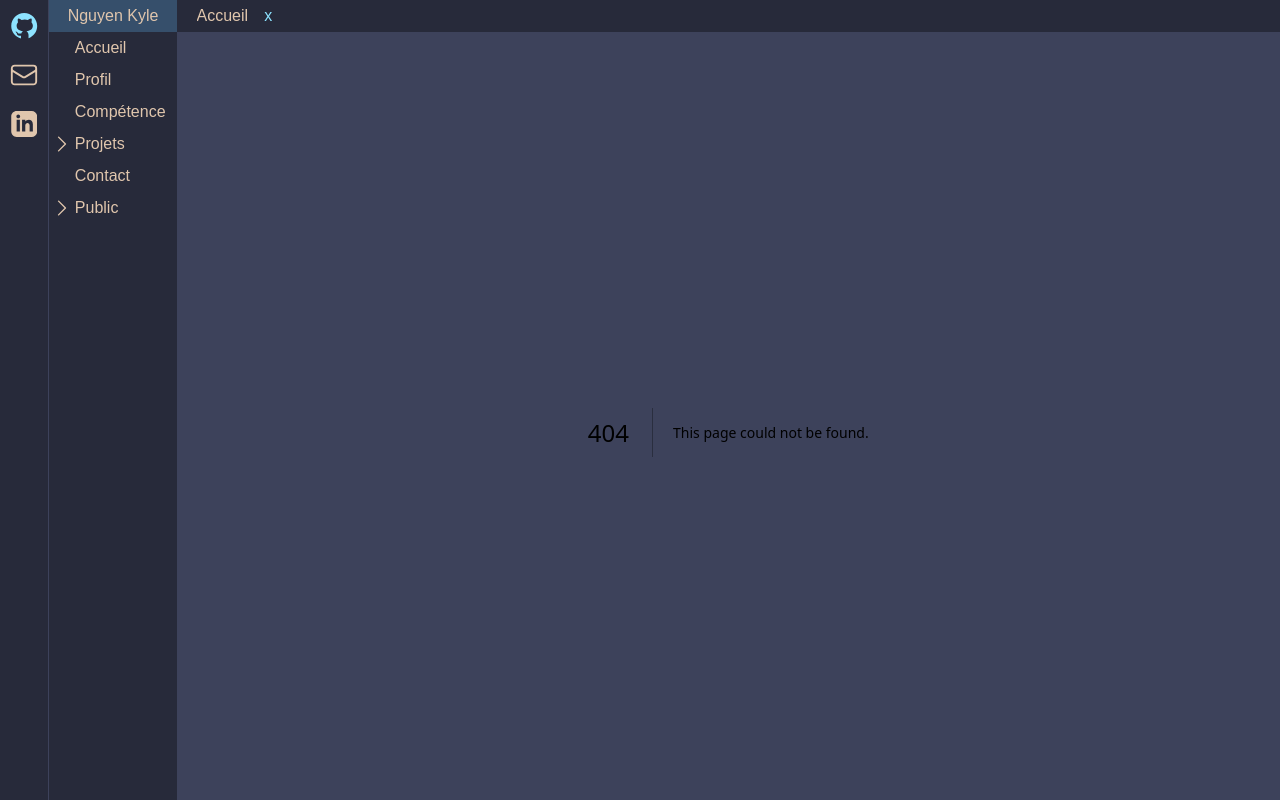
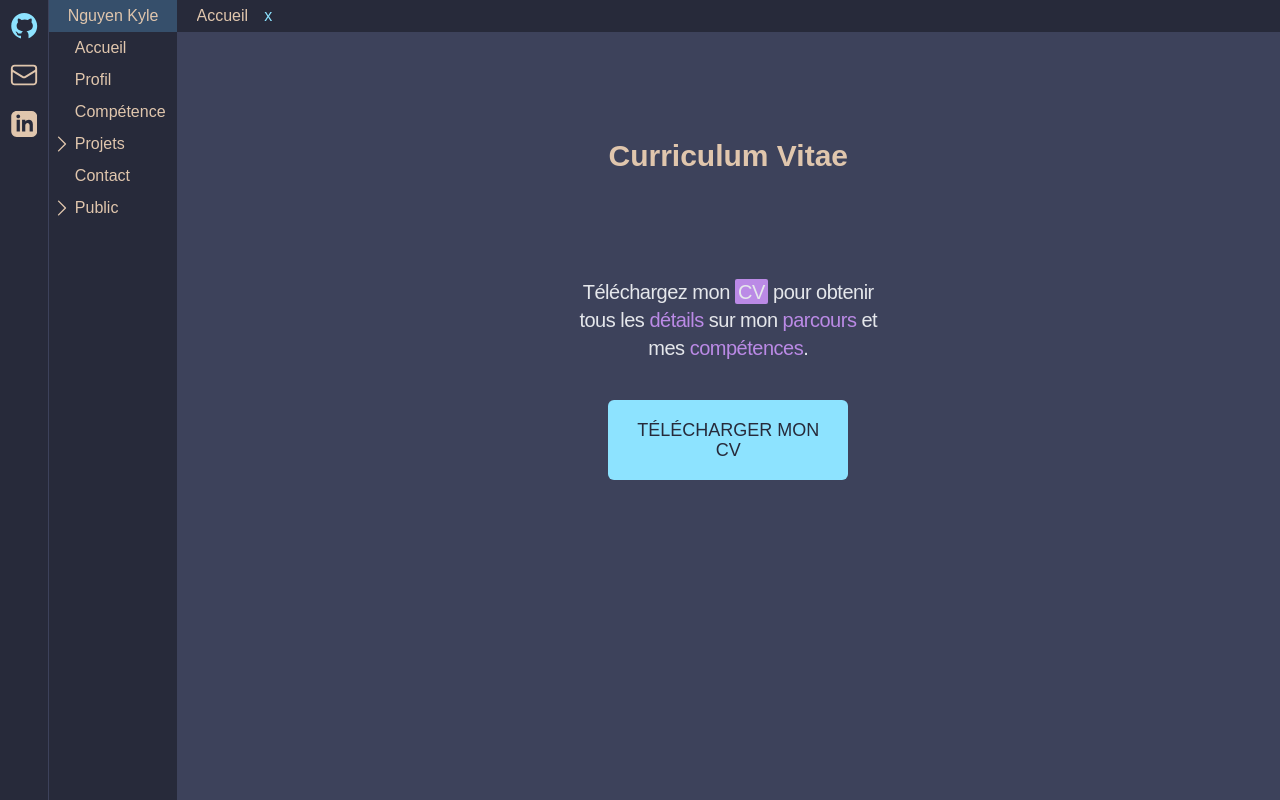
Before and after one commit to Shiusa/portfolio, a Next.js app: page /cv in a window 1280 px wide. Before the commit this address had no page. Built offline with nearby package versions, Linux system fonts and the light colour scheme.

Commit message:
add cv download

```diff
--- /dev/null
+++ b/src/app/(no-code)/cv/page.tsx
@@ -0,0 +1,21 @@
+import HighlightSMWrapper from '@/components/HighlightSMWrapper'
+import UnderlineSMWrapper from '@/components/UnderlineSMWrapper'
+import React from 'react'
+
+const CVPage = () => {
+  return (
+    <div className='w-full h-full flex flex-col items-center px-[10%] overflow-y-scroll'>
+            <h1 className='pt-[12%] pb-[6%] w-full font-bold text-3xl text-center text-orTamise'>Curriculum Vitae</h1>
+        <div className='flex flex-col items-center justify-center w-[72%]'>
+            <h1 className='pt-[8%] pb-[2%] w-[50%] text-xl text-center text-gray-200 tracking-tight text-pretty mb-[4%]'>Téléchargez mon <HighlightSMWrapper>CV</HighlightSMWrapper> pour obtenir tous les <UnderlineSMWrapper>détails</UnderlineSMWrapper> sur mon <UnderlineSMWrapper>parcours</UnderlineSMWrapper> et mes <UnderlineSMWrapper>compétences</UnderlineSMWrapper>.</h1>
+            <a download={true} href="/cv.pdf" className='flex flex-col items-center justify-center bg-bleuNeon hover:bg-mauveNeon w-60 h-20 px-[4%] py-[4%] text-center leading-5 uppercase text-pretty text-grisAnthracite hover:text-gray-200 text-lg rounded-md transition-colors duration-100 ease-in-out'>Télécharger mon CV</a>
+        </div>
+        <div>
+        {/* width={720} height={1080}  */}
+          {/* <iframe src="/cv.pdf" frameBorder="0" className='w-[720px] h-[1080px]'></iframe> */}
+        </div>
+    </div>
+  )
+}
+
+export default CVPage
--- /dev/null
+++ b/src/components/HighlightSMWrapper.tsx
@@ -0,0 +1,11 @@
+import React from 'react'
+
+const HighlightSMWrapper = ({ children }:{ children:React.ReactNode}) => {
+  return (
+    <span className='bg-mauveNeon py-[0.5%] px-[1%] text-center rounded-sm'>
+        {children}
+    </span>
+  )
+}
+
+export default HighlightSMWrapper
--- /dev/null
+++ b/src/components/UnderlineSMWrapper.tsx
@@ -0,0 +1,11 @@
+import React from 'react'
+
+const UnderlineSMWrapper = ({ children }:{ children:React.ReactNode}) => {
+  return (
+    <span className='text-mauveNeon '>
+        {children}
+    </span>
+  )
+}
+
+export default UnderlineSMWrapper
```
Also changed, not shown: 1 other file (tests, documents, lock files or other folders).
